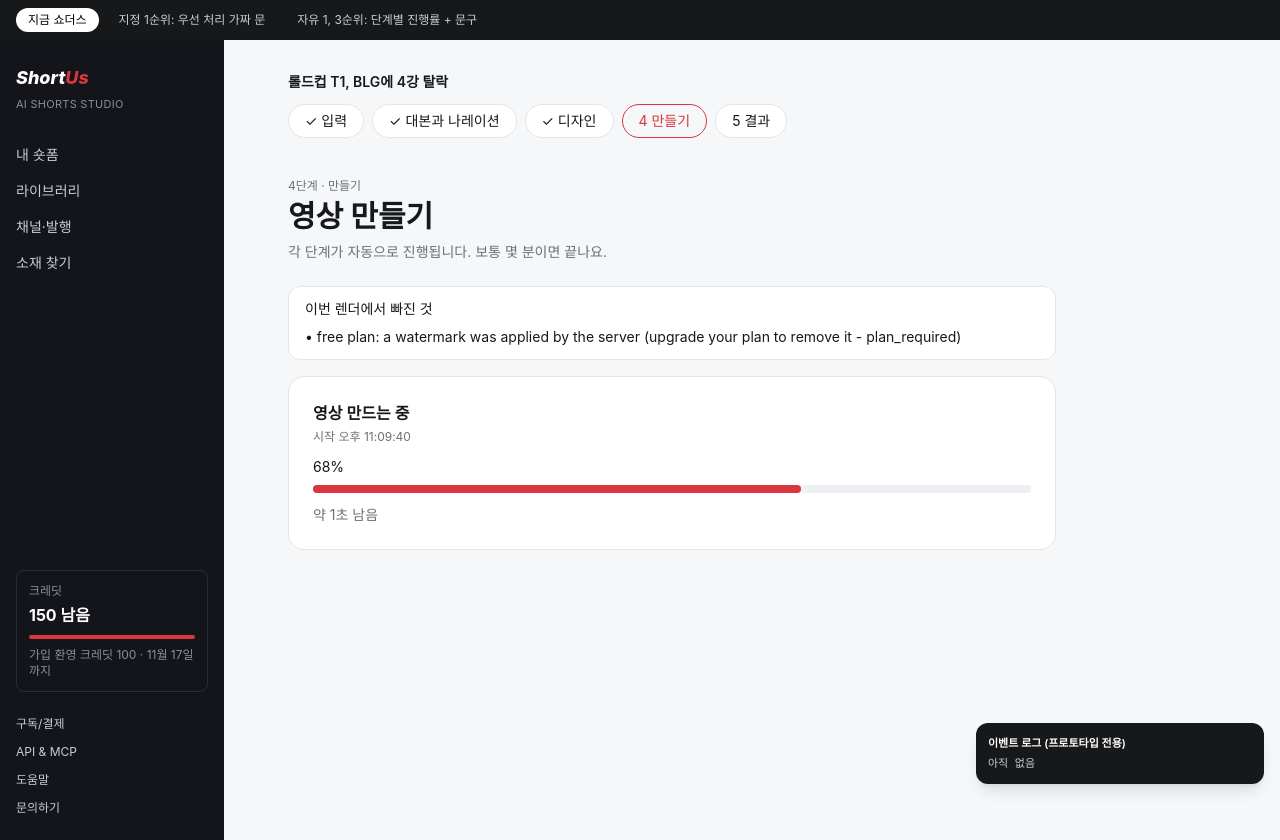
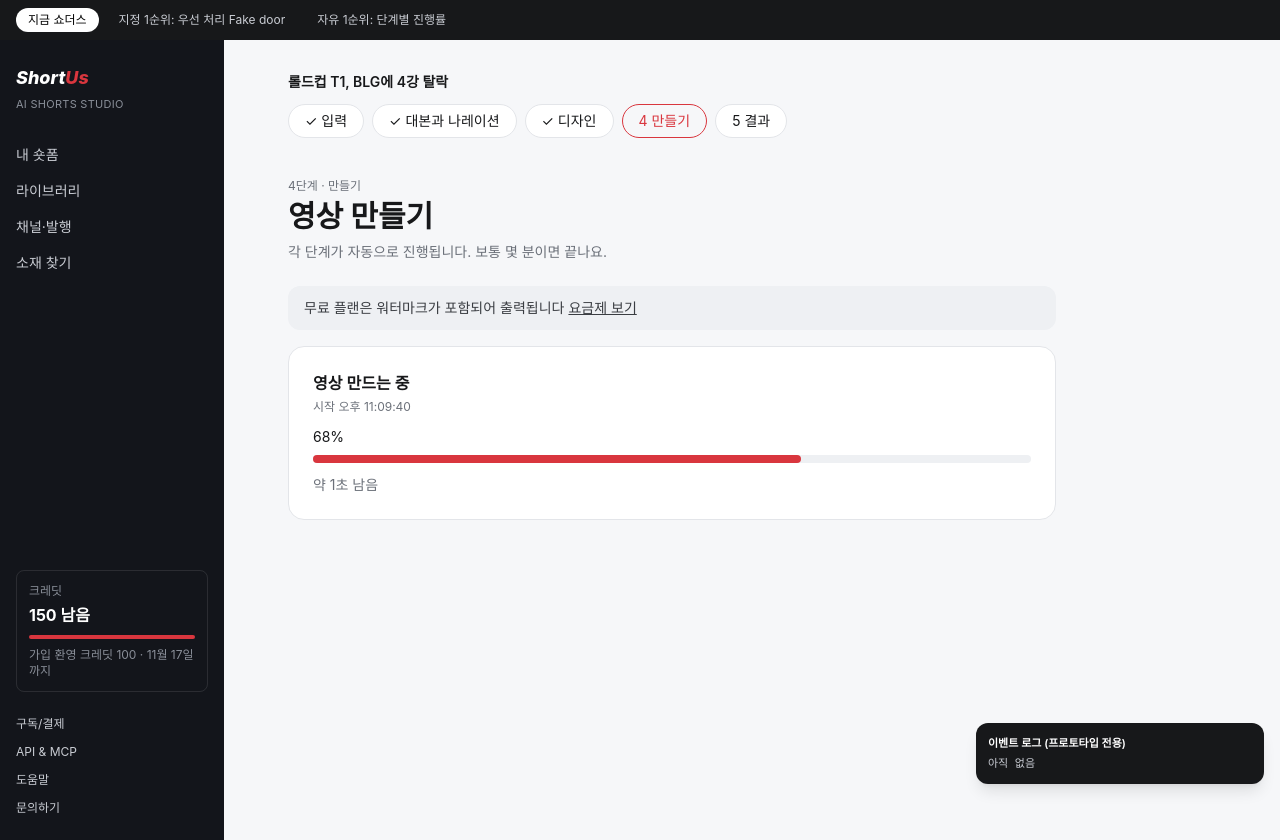
Before and after one commit to hjkim0905/fastview-assignment, a React (Vite) app in the folder prototype/: page / in a window 1280 px wide. Built offline with nearby package versions, Linux system fonts and the light colour scheme.

Commit message:
fix(prototype): show the real watermark notice instead of a transient error

```diff
--- a/prototype/src/App.tsx
+++ b/prototype/src/App.tsx
@@ -7,8 +7,8 @@ import { useElapsed } from './lib/useElapsed'
 
 const VARIANTS = {
   before: '지금 쇼더스',
-  door: '지정 1순위: 우선 처리 가짜 문',
-  progress: '자유 1, 3순위: 단계별 진행률 + 문구',
+  door: '지정 1순위: 우선 처리 Fake door',
+  progress: '자유 1순위: 단계별 진행률',
 } as const
 type Variant = keyof typeof VARIANTS
 
@@ -29,20 +29,12 @@ function VariantBar({ current }: { current: Variant }) {
   )
 }
 
-// 캡처 11번: 무료 플랜 워터마크가 개발자용 영어 문구로 노출된다. F3 개선안은 같은 정보를 사용자 말로 바꾼다.
-function WatermarkNotice({ isImproved }: { isImproved: boolean }) {
-  if (isImproved) {
-    return (
-      <p className="rounded-xl bg-[#eef0f3] px-4 py-3 text-sm text-[#3a3d42]">
-        무료 플랜이라 영상 구석에 쇼더스 워터마크가 들어가요. <a href="#" className="underline">요금제 보기</a>
-      </p>
-    )
-  }
+// 캡처 12번의 실제 안내 문구 그대로. 모든 버전에 같게 둔다.
+function WatermarkNotice() {
   return (
-    <div className="rounded-xl border border-[#e3e5e9] bg-white px-4 py-3 text-sm">
-      <p>이번 렌더에서 빠진 것</p>
-      <p className="mt-2">• free plan: a watermark was applied by the server (upgrade your plan to remove it - plan_required)</p>
-    </div>
+    <p className="rounded-xl bg-[#eef0f3] px-4 py-3 text-sm text-[#3a3d42]">
+      무료 플랜은 워터마크가 포함되어 출력됩니다 <a href="#" className="underline">요금제 보기</a>
+    </p>
   )
 }
 
@@ -56,7 +48,7 @@ export default function App() {
     <>
       <VariantBar current={variant} />
       <Shell>
-        <WatermarkNotice isImproved={variant === 'progress'} />
+        <WatermarkNotice />
         {isDone ? (
           <section className="rounded-2xl border border-[#e3e5e9] bg-white p-6 font-semibold">영상이 완성됐어요</section>
         ) : variant === 'progress' ? (
--- a/prototype/src/components/PriorityDoor.tsx
+++ b/prototype/src/components/PriorityDoor.tsx
@@ -3,7 +3,7 @@ import { track } from '../lib/track'
 
 const PRO_PRICE = '월 19,800원'
 
-// 가설 1순위: 빨리 받고 싶은 사용자가 우선 처리에 돈을 낼까. 기능은 만들지 않고 문만 놓아 클릭으로 수요를 잰다.
+// 가설 1순위: 빨리 받고 싶은 사용자가 우선 처리에 돈을 낼까. 기능은 만들지 않고 Fake door 만 놓아 클릭으로 수요를 잰다.
 // 진행률이 멈추는 순간(기다림이 가장 길게 느껴지는 때)에 보여 준다.
 export function PriorityDoor() {
   const [isOpen, setIsOpen] = useState(false)
```
